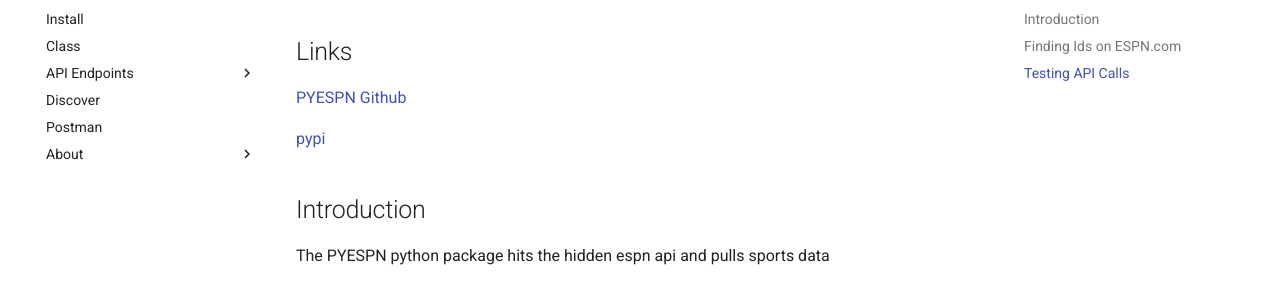
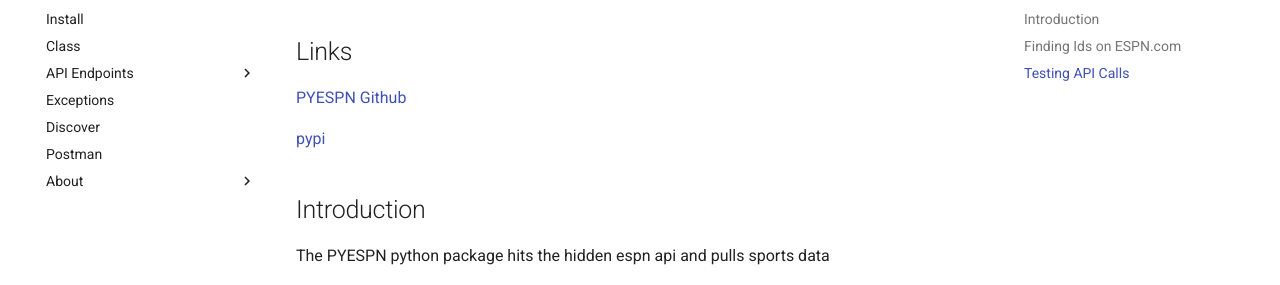
Before and after one commit to EnderLocke/pyespn, an MkDocs documentation site: the page built from docs/index.md, in a window 1280 px wide. Shown: the part 146-431 px from the top of the page. Built offline with MkDocs 1.6.1 and Material for MkDocs 9.7.7, drawn with Linux system fonts in a browser that asks for light colours; comment, search, counter and statistics services are not loaded.

Commit message:
adding exceptions docs

```diff
--- a/mkdocs.yml
+++ b/mkdocs.yml
@@ -15,6 +15,7 @@
     - Awards: endpoints/awards.md
     - Betting: endpoints/betting.md
     - Standings: endpoints/standings.md
+  - Exceptions: exceptions.md
   - Discover: discover.md
   - Postman: postman.md
   - About:
```
Also changed, not shown: docs/exceptions.md (added).
